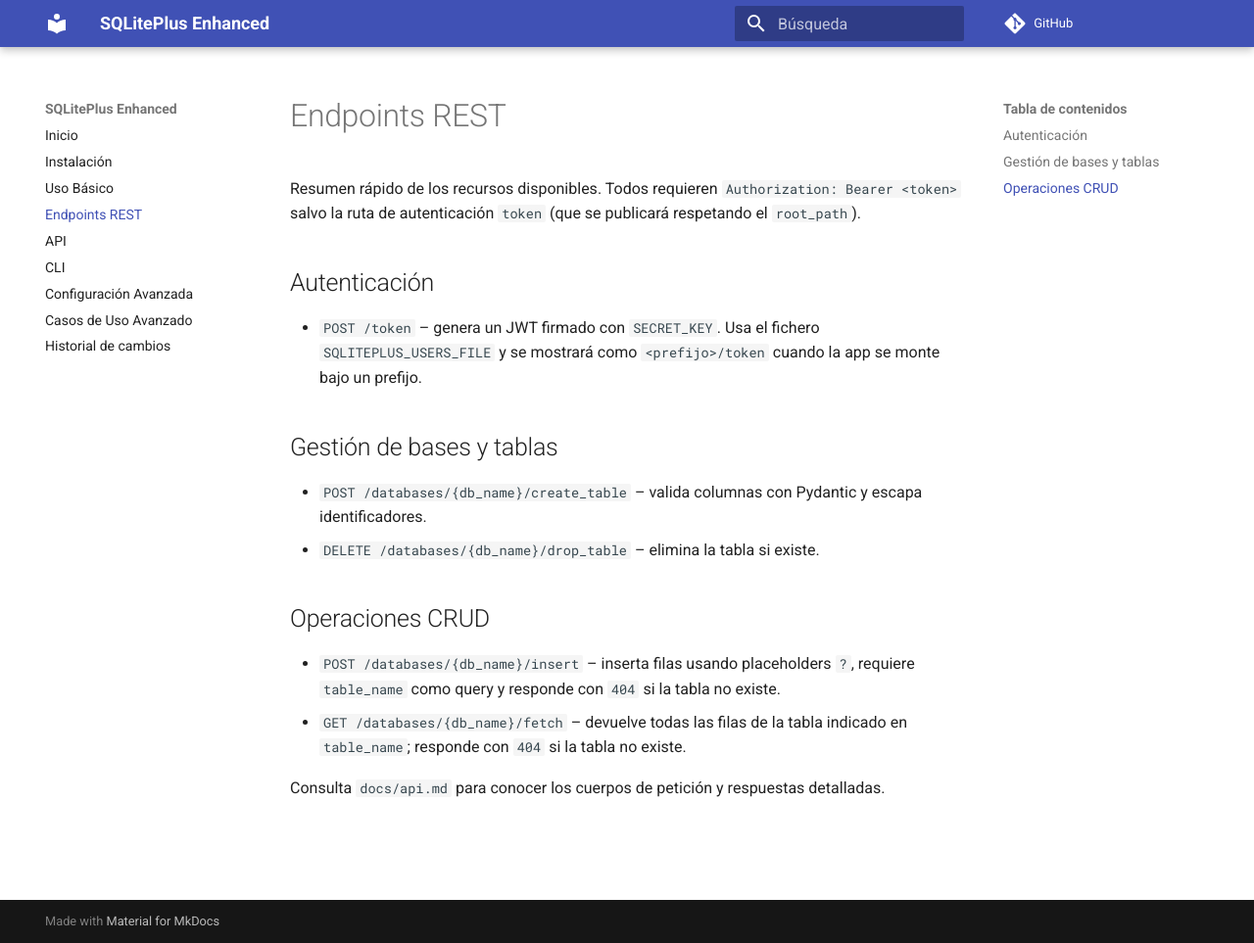
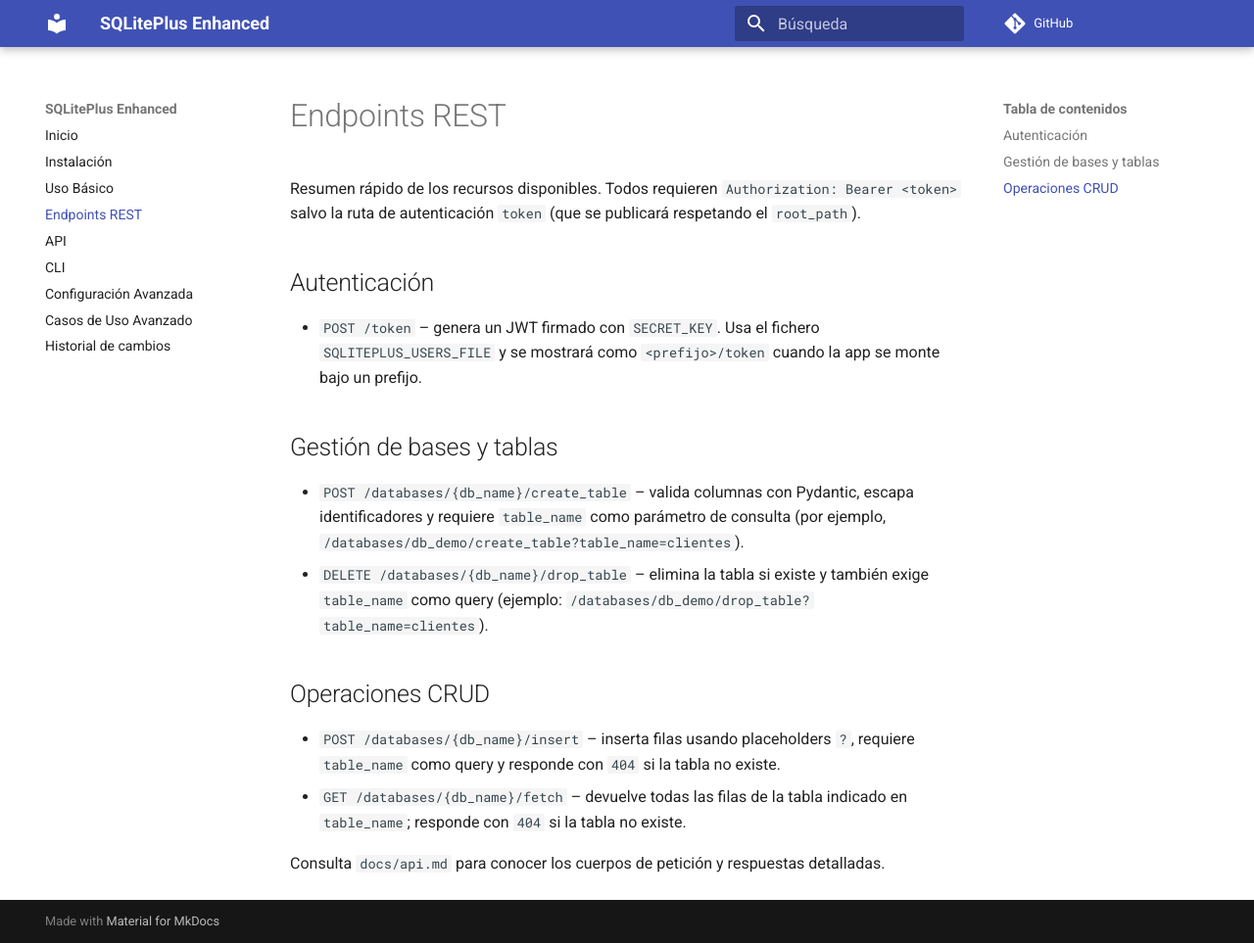
Before and after one commit to Alphonsus411/sqliteplus, an MkDocs documentation site: the page built from docs/endpoints.md, in a window 1280 px wide and 963 px high. Shown: the whole window at 98% size. Built offline with MkDocs 1.6.1 and Material for MkDocs 9.7.7, drawn with Linux system fonts in a browser that asks for light colours; comment, search, counter and statistics services are not loaded.

Commit message:
Clarify table name requirement in docs

```diff
--- a/docs/endpoints.md
+++ b/docs/endpoints.md
@@ -10,8 +10,8 @@
 
 ## Gestión de bases y tablas
 
-- `POST /databases/{db_name}/create_table` – valida columnas con Pydantic y escapa identificadores.
-- `DELETE /databases/{db_name}/drop_table` – elimina la tabla si existe.
+- `POST /databases/{db_name}/create_table` – valida columnas con Pydantic, escapa identificadores y requiere `table_name` como parámetro de consulta (por ejemplo, `/databases/db_demo/create_table?table_name=clientes`).
+- `DELETE /databases/{db_name}/drop_table` – elimina la tabla si existe y también exige `table_name` como query (ejemplo: `/databases/db_demo/drop_table?table_name=clientes`).
 
 ## Operaciones CRUD
 
```
